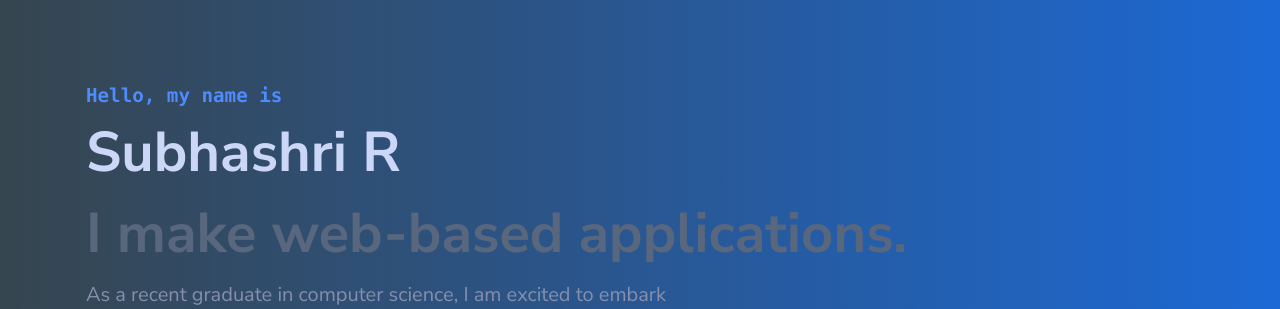
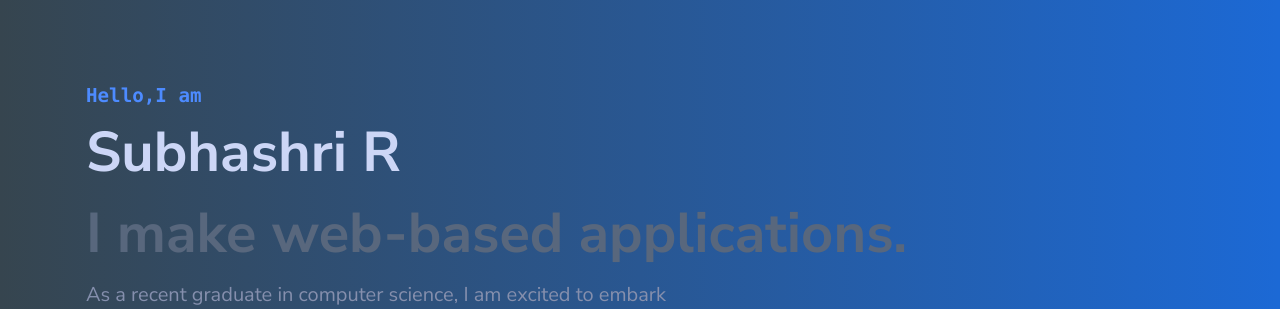
Before and after one commit to subha-2001/portfolio, a Django app: page / in a window 1280 px wide. Shown: the part 76-385 px from the top of the page. Run offline with Django 3.2, Linux system fonts and the light colour scheme; parts of the project's set-up code (start-up, migrations or seed data) failed here and were passed over; some libraries are stand-ins or nearby versions.

Commit message:
Update index.html

```diff
--- a/portfolio/templates/index.html
+++ b/portfolio/templates/index.html
@@ -12,7 +12,7 @@
                 <div class="container">
                     <div class="row justify-content-lg-start text-start">
                         <div class="col-lg-10">
-                            <h1 class="display-5 font-monospace highlight-color">Hello, my name is</h1>
+                            <h1 class="display-5 font-monospace highlight-color">Hello,I am</h1>
                             <div class="mt-2 mb-4">
                                 <h1 class="display-2 fw-bolder">Subhashri R </h1>
                                 <h1 class="display-2 fw-bolder text-muted">I make web-based applications.</h1>
```
